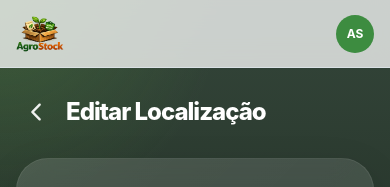
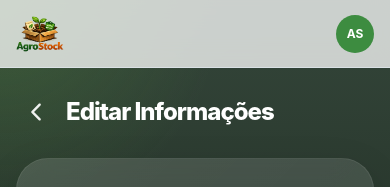
Before and after one commit to michael-max-web/AgroStock, a React (Vite) app: page /cadastro-produtos/1 in a window 390 px wide. Shown: the top 187 px of the page. Built offline with nearby package versions, Linux system fonts and the light colour scheme.

Commit message:
ajustes de responsividade

```diff
--- a/src/paginas/CadastroProdutos/CadastroProduto.jsx
+++ b/src/paginas/CadastroProdutos/CadastroProduto.jsx
@@ -143,7 +143,7 @@ function CadastroProduto() {
     <Principal
       titulo={
         id
-          ? "Editar Localização"
+          ? "Editar Informações "
           : "Cadastro de Palete"
       }
       voltarPara={destinoVoltar}
```
